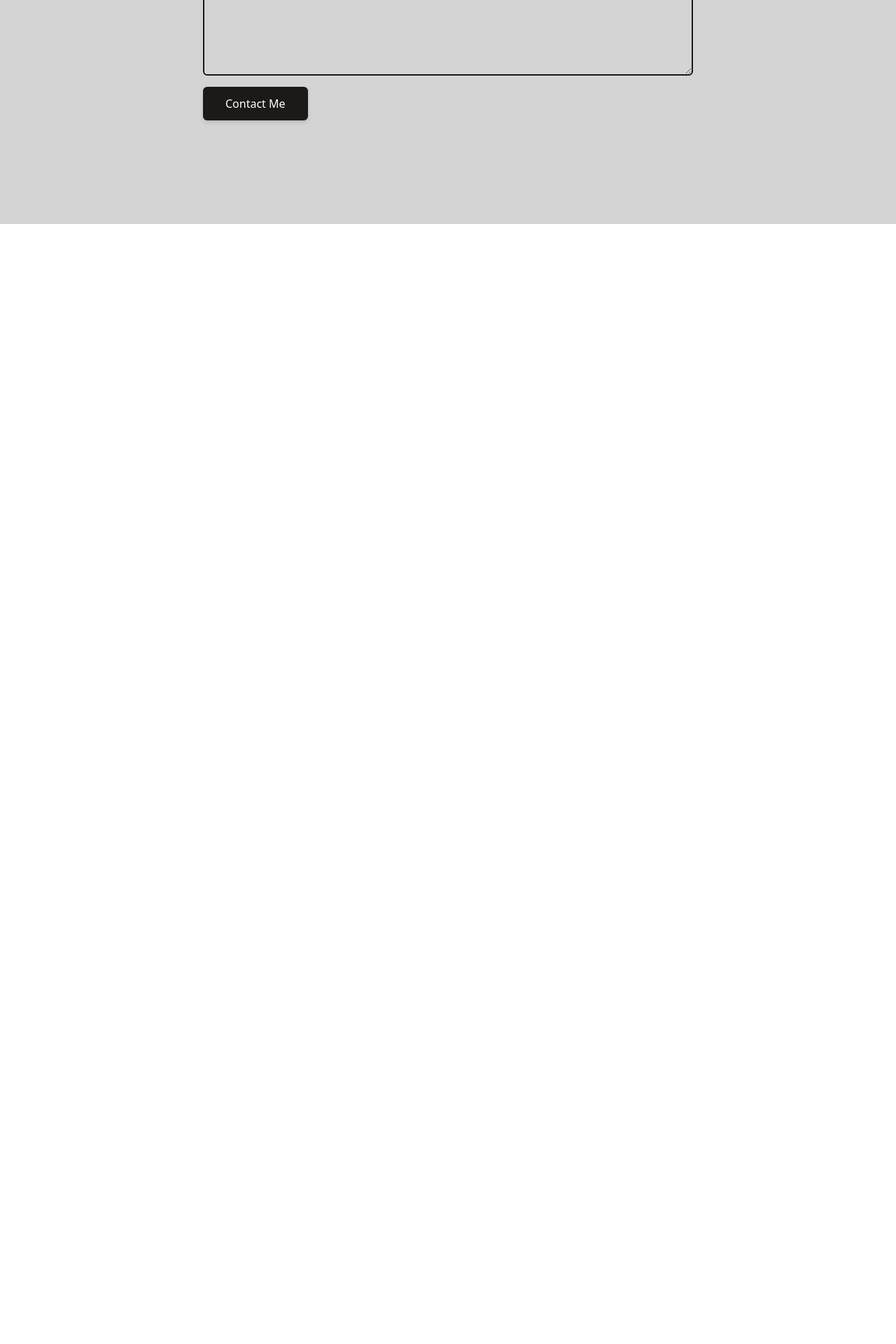
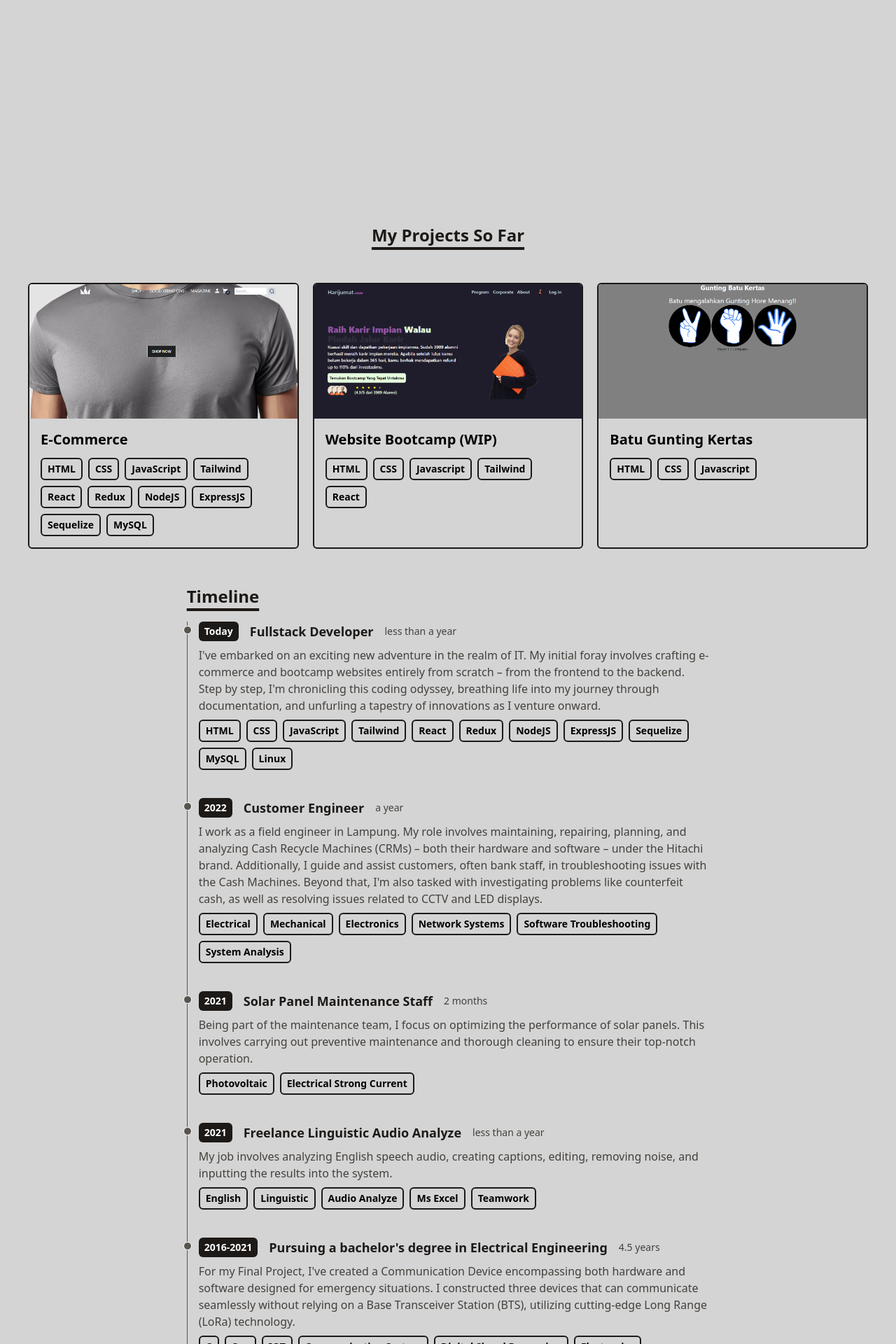
Before and after one commit to widyafebriandaru/React-Portofolio, a React (Vite) app: page /contact in a window 1280 px wide. Shown: the part 480-2400 px from the top of the page at 70% size. Before the commit the page ends 800 px from the top, so only its background shows below. Built offline with nearby package versions, Linux system fonts and the light colour scheme.

Commit message:
add info

```diff
--- a/src/App.jsx
+++ b/src/App.jsx
@@ -1,10 +1,10 @@
-import React, { useEffect, useState } from "react";
-import Contact from "./components/Contact";
-import Portfolio from "./components/Portfolio";
+import { useEffect, useState } from "react";
 import { BrowserRouter as Router, Routes, Route } from "react-router-dom";
 import Intro from "./components/Intro";
+import Portfolio from "./components/Portfolio";
+import Contact from "./components/Contact";
 import RandomPage from "./components/RandomPage";
-import Button from "./components/Button";
+import ThemeButton from "./components/ThemeButton";
 
 function App() {
   const [theme, setTheme] = useState(null);
@@ -23,62 +23,24 @@ function App() {
 
   useEffect(() => {
     if (theme === "dark") {
-      document.documentElement.classList.add("dark");
+      document.documentElement.classList.add("dark", "theme-transition");
     } else {
-      document.documentElement.classList.remove("dark");
+      document.documentElement.classList.remove("dark", "theme-transition");
     }
   }, [theme]);
 
-  const sun = (
-    <svg
-      xmlns="http://www.w3.org/2000/svg"
-      fill="none"
-      viewBox="0 0 24 24"
-      strokeWidth={1.5}
-      stroke="currentColor"
-      className="w-6 h-6"
-    >
-      <path
-        strokeLinecap="round"
-        strokeLinejoin="round"
-        d="M12 3v2.25m6.364.386l-1.591 1.591M21 12h-2.25m-.386 6.364l-1.591-1.591M12 18.75V21m-4.773-4.227l-1.591 1.591M5.25 12H3m4.227-4.773L5.636 5.636M15.75 12a3.75 3.75 0 11-7.5 0 3.75 3.75 0 017.5 0z"
-      />
-    </svg>
-  );
-
-  const moon = (
-    <svg
-      xmlns="http://www.w3.org/2000/svg"
-      fill="none"
-      viewBox="0 0 24 24"
-      strokeWidth={1.5}
-      stroke="white"
-      className="w-6 h-6"
-    >
-      <path
-        strokeLinecap="round"
-        strokeLinejoin="round"
-        d="M21.752 15.002A9.718 9.718 0 0118 15.75c-5.385 0-9.75-4.365-9.75-9.75 0-1.33.266-2.597.748-3.752A9.753 9.753 0 003 11.25C3 16.635 7.365 21 12.75 21a9.753 9.753 0 009.002-5.998z"
-      />
-    </svg>
-  );
-
   return (
     <>
-      <button
-        type="button"
-        onClick={handleThemeSwitch}
-        className="header-button bg-slate-500 dark:bg-orange-300 "
-      >
-        {theme === "dark" ? sun : moon}
-      </button>
-
+      <Intro />
+      <div className={`theme-transition`}>
+        <ThemeButton theme={theme} handleThemeSwitch={handleThemeSwitch} />
+      </div>
       <Router>
         <Routes>
-          <Route path="/" element={<Intro />}></Route>
-          <Route path="/portfolio" element={<Portfolio />}></Route>
-          <Route path="/contact" element={<Contact />}></Route>
-          <Route path="/*" element={<RandomPage />}></Route>
+          <Route path="/" element={<Intro />} />
+          <Route path="/portfolio" element={<Portfolio />} />
+          <Route path="/contact" element={<Contact />} />
+          <Route path="/*" element={<RandomPage />} />
         </Routes>
       </Router>
     </>
--- a/src/components/Contact.jsx
+++ b/src/components/Contact.jsx
@@ -30,9 +30,9 @@ function Contact() {
           />
           <button
             type="submit"
-            className="text-center inline-block px-8 py-3 w-max text-base font-medium rounded-md text-white dark:text-stone-900 bg-stone-900 dark:bg-slate-100 drop-shadow-md hover:stroke-white"
+            className="text-center inline-block px-8 py-3 w-max text-base font-medium rounded-md text-white dark:text-stone-900 bg-stone-900 dark:bg-slate-100 drop-shadow-md hover:bg-slate-400 dark:hover:bg-orange-400"
           >
-            Contact Me
+            Submit
           </button>
         </form>
         <div className="mt-11"></div>
--- a/src/components/Intro.jsx
+++ b/src/components/Intro.jsx
@@ -1,34 +1,36 @@
 import Portfolio from "./Portfolio";
 import Contact from "./Contact";
 import Timeline from "./Timeline";
-function Intro(){
-    return(
-   <>
+import { forwardRef } from "react";
+
+const Intro = forwardRef(() => {
+  return (
+    <>
       <div className="bg-neutral-300 dark:bg-stone-900 text-stone-900 dark:text-stone-300 min-h-screen font-inter items-center flex">
         <div className="max-w-5xl w-11/12 mx-auto ">
           <div className="flex justify-center flex-col pt-20 pb-6 text-xl md:text-2xl ">
             <div className="wrap">
-              <p className="typing
-              text-slate-700 dark:text-orange-300 "> WELCOME . . . . . . . . . . . .  </p>
+              <p className="typing text-slate-700 dark:text-orange-300 ">
+                {" "}
+                WELCOME . . . . . . . . . . . .{" "}
+              </p>
             </div>
 
-            <h1 className="text-3xl md:text-4xl mb-1 md:mb-3 font-bold">
+            <h1 className="text-3xl md:text-4xl mb-1 md:mb-3 font-bold cursor-pointer">
               HI👋, I&apos;m Widya Febriandaru
             </h1>
             <p className="text-base md:text-xl mb-3 font-medium">
-              Biasa dipanggil Daru, aku seorang full stack web developer
+              You can call me Daru, I&apos;m a Fullstack Developer
             </p>
-            <div className="flex flex-row">
-
-            </div>
+            <div className="flex flex-row"></div>
           </div>
         </div>
       </div>
-              <Portfolio/>
-              <Timeline/>
-              <Contact/>
-      </>
-       )
-}
-
+      <Portfolio />
+      <Timeline />
+      <Contact />
+    </>
+  );
+});
+Intro.displayName = "Intro";
 export default Intro;
--- a/src/components/Portfolio.jsx
+++ b/src/components/Portfolio.jsx
@@ -1,14 +1,15 @@
 import portfolio from "../data/portfolio";
 import PortfolioItem from "./PortfolioItem";
+import Title from "./Title";
 
 function Portfolio() {
   return (
     <div className="bg-neutral-300 dark:bg-stone-900 flex flex-col items-center">
       <div className="text-base md:text-xl mb-3 font-medium text-stone-900 dark:text-stone-300">
-        <p>My Projects so far</p>
+        <Title>My Projects So Far</Title>
       </div>
       <div className="flex flex-col md:flex-row items-center justify-center mx-10">
-        <div className="grid grid-cols-1 md:grid-cols-2 lg:grid-cols-3 gap-4 my-5">
+        <div className="grid grid-cols-1 md:grid-cols-2 lg:grid-cols-3 gap-10 md:gap-5  my-5">
           {portfolio.map((project, index) => (
             <PortfolioItem
               key={index} // Add a unique key based on the index
--- a/src/components/PortfolioItem.jsx
+++ b/src/components/PortfolioItem.jsx
@@ -1,4 +1,4 @@
-import PropTypes from 'prop-types';
+import PropTypes from "prop-types";
 
 function PortfolioItem({ title, imgUrl, stack, link }) {
   return (
@@ -6,7 +6,7 @@ function PortfolioItem({ title, imgUrl, stack, link }) {
       href={link}
       target="_blank"
       rel="noopener noreferrer"
-      className="border-2 border-stone-900 dark:border-white rounded-md overflow-hidden"
+      className="border-2 border-stone-900 dark:border-white rounded-md overflow-hidden hover:border-slate-400 dark:hover:border-orange-400"
     >
       <img
         src={imgUrl}
@@ -14,10 +14,15 @@ function PortfolioItem({ title, imgUrl, stack, link }) {
         className="w-full h-36 md:h-48 object-cover cursor-pointer"
       />
       <div className="w-full p-4">
-        <h3 className="text-lg md:text-xl dark:text-white mb-2 md:mb-3 font-semibold ">{title}</h3>
+        <h3 className="text-lg md:text-xl dark:text-white mb-2 md:mb-3 font-semibold ">
+          {title}
+        </h3>
         <p className="flex flex-wrap gap-2 flex-row items-center justify-start text-xs md:text-sm dark:text-white ">
-          {stack.map(item => (
-            <span key={item} className="inline-block px-2 py-1 font-semibold border-2 border-stone-900 dark:border-white rounded-md">
+          {stack.map((item) => (
+            <span
+              key={item}
+              className="inline-block px-2 py-1 font-semibold border-2 border-stone-900 dark:border-white rounded-md hover:border-slate-400 dark:hover:border-orange-400"
+            >
               {item}
             </span>
           ))}
--- /dev/null
+++ b/src/components/ThemeButton.jsx
@@ -0,0 +1,47 @@
+const ThemeButton = ({ theme, handleThemeSwitch }) => {
+  const sun = (
+    <svg
+      xmlns="http://www.w3.org/2000/svg"
+      fill="none"
+      viewBox="0 0 24 24"
+      strokeWidth={1.5}
+      stroke="currentColor"
+      className="w-6 h-6"
+    >
+     <path
+        strokeLinecap="round"
+        strokeLinejoin="round"
+        d="M12 3v2.25m6.364.386l-1.591 1.591M21 12h-2.25m-.386 6.364l-1.591-1.591M12 18.75V21m-4.773-4.227l-1.591 1.591M5.25 12H3m4.227-4.773L5.636 5.636M15.75 12a3.75 3.75 0 11-7.5 0 3.75 3.75 0 017.5 0z"
+      />
+    </svg>
+  );
+
+  const moon = (
+    <svg
+      xmlns="http://www.w3.org/2000/svg"
+      fill="none"
+      viewBox="0 0 24 24"
+      strokeWidth={1.5}
+      stroke="white"
+      className="w-6 h-6"
+    >
+    <path
+        strokeLinecap="round"
+        strokeLinejoin="round"
+        d="M21.752 15.002A9.718 9.718 0 0118 15.75c-5.385 0-9.75-4.365-9.75-9.75 0-1.33.266-2.597.748-3.752A9.753 9.753 0 003 11.25C3 16.635 7.365 21 12.75 21a9.753 9.753 0 009.002-5.998z"
+      />
+    </svg>
+  );
+
+  return (
+    <button
+      type="button"
+      onClick={handleThemeSwitch}
+      className="header-button bg-slate-500 dark:bg-orange-300"
+    >
+      {theme === "dark" ? sun : moon}
+    </button>
+  );
+};
+
+export default ThemeButton;
--- a/src/components/Timeline.jsx
+++ b/src/components/Timeline.jsx
@@ -5,7 +5,7 @@ import Title from "./Title";
 function Timeline() {
   return (
     <>
-    <div className="timeline-container flex flex-col md:flex-row justify-center bg-neutral-300 dark:bg-stone-900">
+    <div className="timeline-container flex flex-col md:flex-row justify-center bg-neutral-300 dark:bg-stone-900 md:px-0 px-10">
       <div className="w-full md:w-7/12">
         <Title>Timeline</Title>
         {timeline.map((item, index) => (
@@ -15,6 +15,7 @@ function Timeline() {
             title={item.title}
             duration={item.duration}
             details={item.details}
+            skill={item.skill}
           />
         ))}
       </div>
--- a/src/components/TimelineItem.jsx
+++ b/src/components/TimelineItem.jsx
@@ -1,33 +1,46 @@
 import PropTypes from 'prop-types';
 
-function TimelineItem({ year, title, duration, details }) {
+function TimelineItem({ year, title, duration, details, skill }) {
    return (
-      <ol className="flex flex-col md:flex-row relative border-l border-stone-200 dark:border-stone-700">
+      <>
+      <ol className="flex flex-col md:flex-row relative border-l border-stone-600 dark:border-stone-700">
          <li className="mb-10 ml-4">
-            <div className="absolute w-3 h-3 bg-stone-200 rounded-full mt-1.5 -left-1.5 border border-white dark:border-stone-900 dark:bg-stone-700" />
+            <div className="absolute w-3 h-3 bg-stone-600 rounded-full mt-1.5 -left-1.5 border border-white dark:border-stone-900 dark:bg-stone-700" />
             <p className="flex flex-wrap gap-4 flex-row items-center justify-start text-xs md:text-sm">
-               <span className="inline-block px-2 py-1 font-semibold text-white dark:text-stone-900 bg-stone-900 dark:bg-white rounded-md">
+               <span className="inline-block px-2 py-1 font-semibold text-white dark:text-stone-900 bg-stone-900 dark:bg-white rounded-md cursor-pointer">
                   {year}
                </span>
                <h3 className="text-lg font-semibold text-stone-900 dark:text-white">
                   {title}
                </h3>
-               <div className="my-1 text-sm font-normal leading-none text-stone-400 dark:text-stone-500">
+               <div className="my-1 text-sm font-normal leading-none text-stone-700 dark:text-stone-500">
                   {duration}
                </div>
             </p>
-            <p className="my-2 text-base font-normal text-stone-500 dark:text-stone-400">
+            <p className="my-2 text-base font-normal text-stone-700 dark:text-stone-400">
                {details}
             </p>
+      <div className="w-full">
+        <p className="flex flex-wrap gap-2 flex-row items-center justify-start text-xs md:text-sm dark:text-white ">
+          {skill.map(item => (
+            <span key={item} className="inline-block px-2 py-1 font-semibold border-2 border-stone-900 dark:border-white rounded-md cursor-pointer hover:border-slate-400 dark:hover:border-orange-400">
+              {item}
+            </span>
+          ))}
+        </p>
+      </div>
          </li>
       </ol>
+
+   </>
    )
 }
 TimelineItem.propTypes = {
     title: PropTypes.string.isRequired,
     year: PropTypes.string.isRequired,
-    duration: PropTypes.isRequired,
+    duration: PropTypes.string.isRequired,
     details: PropTypes.string.isRequired,
+    skill: PropTypes.arrayOf(PropTypes.string).isRequired,
   };
 
 export default TimelineItem;
--- a/src/data/timeline.js
+++ b/src/data/timeline.js
@@ -1,37 +1,42 @@
 export default [
   {
-       year: 'Today',
-       title: 'YouTube Content Creator',
-       duration: '6 years',
+    year: "Today",
+    title: "Fullstack Developer",
+    duration: "less than a year",
     details:
-          'My humble attempt at building my version of the digital world one step at a time by documenting my coding journey and creating software engineering and computer science content to help those coming behind me.',
+    "I've embarked on an exciting new adventure in the realm of IT. My initial foray involves crafting e-commerce and bootcamp websites entirely from scratch – from the frontend to the backend. Step by step, I'm chronicling this coding odyssey, breathing life into my journey through documentation, and unfurling a tapestry of innovations as I venture onward.",
+      skill: ["HTML", "CSS", "JavaScript", "Tailwind", "React", "Redux", "NodeJS", "ExpressJS", "Sequelize", "MySQL", "Linux"],
   },
   {
-         year: 'Today',
-         title: 'Solo Indie Developer',
-         duration: '4 years',
+    year: "2022",
+    title: "Customer Engineer",
+    duration: "a year",
     details:
-             "I'm a solo indie developer building software for myself and clients to showcase on YouTube. All coding projects are built from the ground up, from planning and designing all the way to solving real-life problems with code.",
+      "I work as a field engineer in Lampung. My role involves maintaining, repairing, planning, and analyzing Cash Recycle Machines (CRMs) – both their hardware and software – under the Hitachi brand. Additionally, I guide and assist customers, often bank staff, in troubleshooting issues with the Cash Machines. Beyond that, I'm also tasked with investigating problems like counterfeit cash, as well as resolving issues related to CCTV and LED displays.",
+      skill: ["Electrical", "Mechanical", "Electronics", "Network Systems", "Software Troubleshooting", "System Analysis"],
   },
   {
-         year: '2019',
-         title: 'Software Engineer',
-         duration: '2 years',
+    year: "2021",
+    title: "Solar Panel Maintenance Staff",
+    duration: "2 months",
     details:
-             'I helped build an enterprise application for a Fortune 500 company in an Agile team setting. Our tech stack consisted of TypeSciprt, Angular, Java, Gradle, and a handful of other languages and tools.',
+      "Being part of the maintenance team, I focus on optimizing the performance of solar panels. This involves carrying out preventive maintenance and thorough cleaning to ensure their top-notch operation.",
+      skill: ["Photovoltaic","Electrical Strong Current"],
   },
   {
-         year: '2018',
-         title: "Bachelor's Degree in Computer Science",
-         duration: '5 years',
+    year: "2021",
+    title: "Freelance Linguistic Audio Analyze",
+    duration: "less than a year",
     details:
-             'I pursued the knowledge that a computer science degree had to offer. I learned about computer architecture, computer science theory, an array of programming, and aspects of artificial intelligence.',
+      "My job involves analyzing English speech audio, creating captions, editing, removing noise, and inputting the results into the system.",
+      skill: ["English","Linguistic","Audio Analyze", "Ms Excel", "Teamwork"],
   },
   {
-         year: '2013',
-         title: 'First Line of Code',
-         duration: 'the beginning',
+    year: "2016-2021",
+    title: "Pursuing a bachelor's degree in Electrical Engineering",
+    duration: "4.5 years",
     details:
-             "I wrote my first line of real code that started this journey into digital craftsmanship that I never could've imagined, especially as someone who never saw themselves as anything other than a blue collar worker.",
+      "For my Final Project, I've created a Communication Device encompassing both hardware and software designed for emergency situations. I constructed three devices that can communicate seamlessly without relying on a Base Transceiver Station (BTS), utilizing cutting-edge Long Range (LoRa) technology.",
+      skill: ["C","C++", "IOT", "Communication System", "Digital Signal Processing", "Electronics", "Microcontroller", "LoRa"],
   },
- ]
+];
```
Also changed, not shown: src/index.css (+12 -0 lines). Lines whose indentation alone changed are shown as unchanged.
